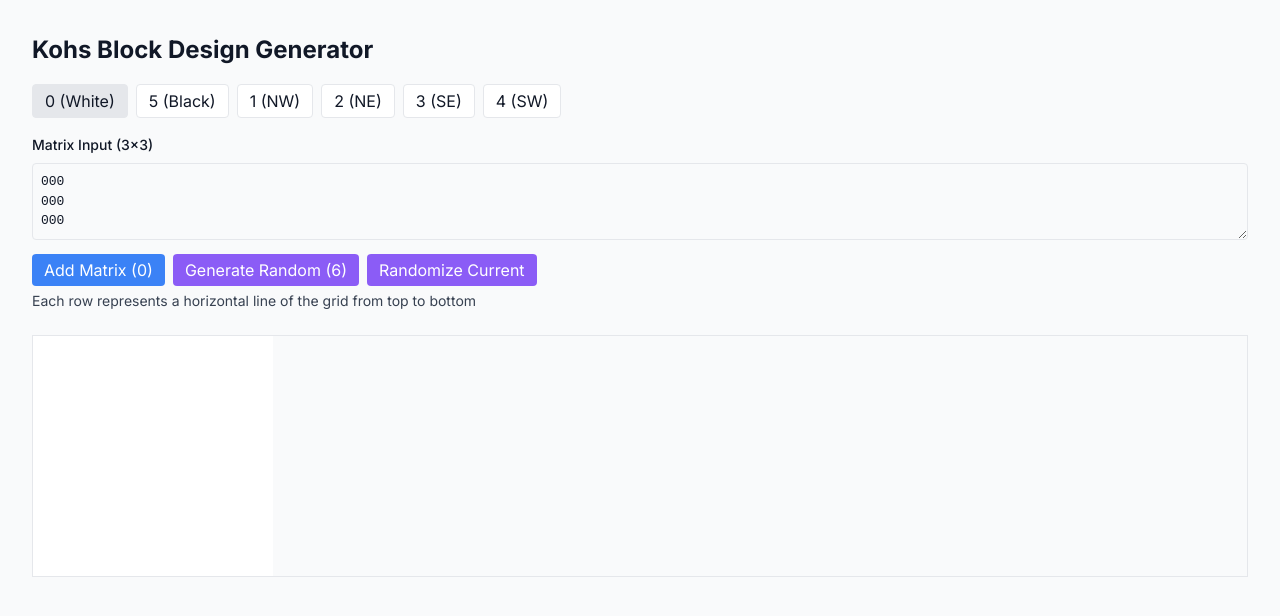
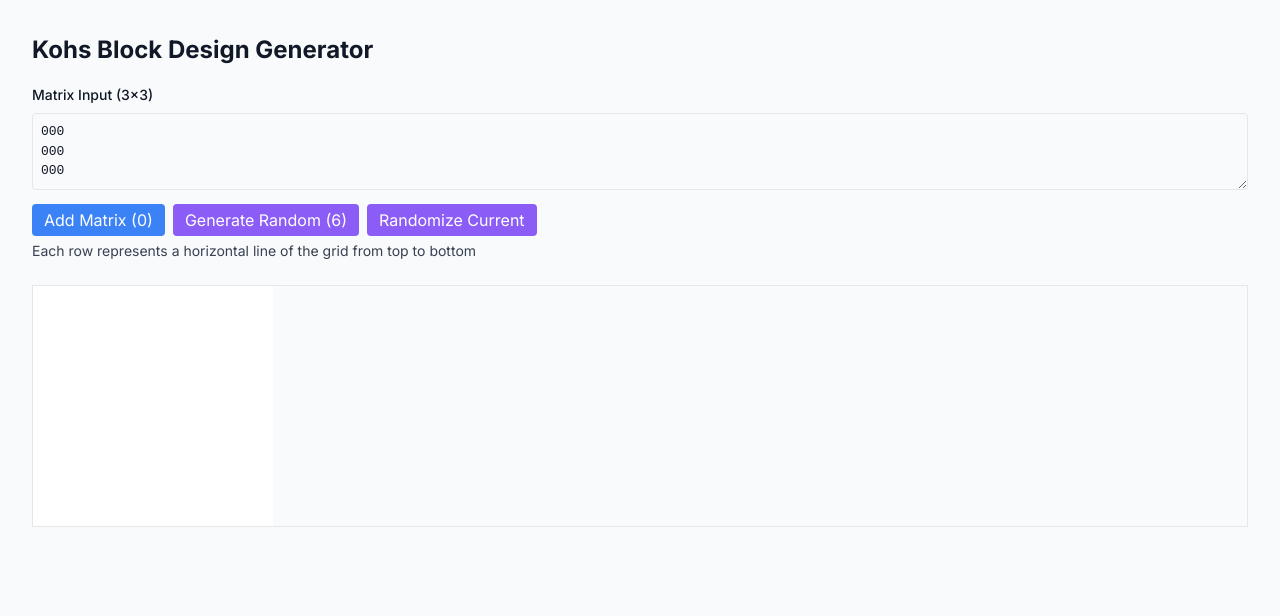
Before and after one commit to maxkomarychev/kohs, a Next.js app: page /kohs/ in a window 1280 px wide. Shown: the top 616 px of the page. Built offline with nearby package versions, Linux system fonts and the light colour scheme.

Commit message:
No buttons

```diff
--- a/src/components/LayoutGenerator.tsx
+++ b/src/components/LayoutGenerator.tsx
@@ -7,7 +7,6 @@ import html2canvas from 'html2canvas';
 type ShapeType = 0 | 1 | 2 | 3 | 4 | 5;
 
 const LayoutGenerator: React.FC = () => {
-  const [selectedShape, setSelectedShape] = useState<ShapeType>(0);
   const [matrixInput, setMatrixInput] = useState<string>('000\n000\n000');
   const [matrices, setMatrices] = useState<string[]>([]);
   const gridSize = 3;
@@ -126,80 +125,6 @@ const LayoutGenerator: React.FC = () => {
         <h1 style={{ fontSize: '1.5rem', fontWeight: 'bold', marginBottom: '1rem', color: '#111827' }}>
           Kohs Block Design Generator
         </h1>
-        <div style={{ display: 'flex', flexWrap: 'wrap', gap: '0.5rem', marginBottom: '1rem' }}>
-          <button
-            style={{
-              padding: '0.25rem 0.75rem',
-              borderRadius: '0.25rem',
-              backgroundColor: selectedShape === 0 ? '#e5e7eb' : 'white',
-              color: '#111827',
-              border: '1px solid #e5e7eb'
-            }}
-            onClick={() => setSelectedShape(0)}
-          >
-            0 (White)
-          </button>
-          <button
-            style={{
-              padding: '0.25rem 0.75rem',
-              borderRadius: '0.25rem',
-              backgroundColor: selectedShape === 5 ? '#e5e7eb' : 'white',
-              color: '#111827',
-              border: '1px solid #e5e7eb'
-            }}
-            onClick={() => setSelectedShape(5)}
-          >
-            5 (Black)
-          </button>
-          <button
-            style={{
-              padding: '0.25rem 0.75rem',
-              borderRadius: '0.25rem',
-              backgroundColor: selectedShape === 1 ? '#e5e7eb' : 'white',
-              color: '#111827',
-              border: '1px solid #e5e7eb'
-            }}
-            onClick={() => setSelectedShape(1)}
-          >
-            1 (NW)
-          </button>
-          <button
-            style={{
-              padding: '0.25rem 0.75rem',
-              borderRadius: '0.25rem',
-              backgroundColor: selectedShape === 2 ? '#e5e7eb' : 'white',
-              color: '#111827',
-              border: '1px solid #e5e7eb'
-            }}
-            onClick={() => setSelectedShape(2)}
-          >
-            2 (NE)
-          </button>
-          <button
-            style={{
-              padding: '0.25rem 0.75rem',
-              borderRadius: '0.25rem',
-              backgroundColor: selectedShape === 3 ? '#e5e7eb' : 'white',
-              color: '#111827',
-              border: '1px solid #e5e7eb'
-            }}
-            onClick={() => setSelectedShape(3)}
-          >
-            3 (SE)
-          </button>
-          <button
-            style={{
-              padding: '0.25rem 0.75rem',
-              borderRadius: '0.25rem',
-              backgroundColor: selectedShape === 4 ? '#e5e7eb' : 'white',
-              color: '#111827',
-              border: '1px solid #e5e7eb'
-            }}
-            onClick={() => setSelectedShape(4)}
-          >
-            4 (SW)
-          </button>
-        </div>
         <div style={{ marginBottom: '1rem' }}>
           <label style={{ display: 'block', fontSize: '0.875rem', fontWeight: '500', color: '#111827', marginBottom: '0.5rem' }}>
             Matrix Input (3x3)
```
